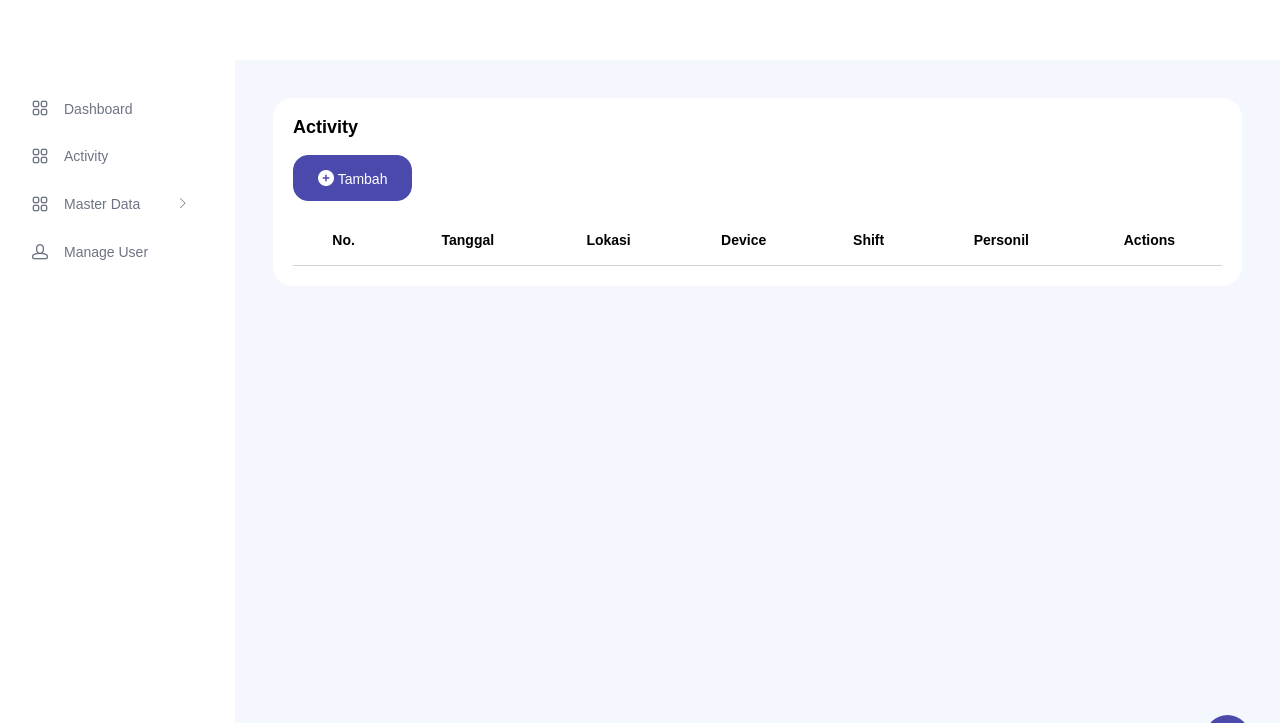
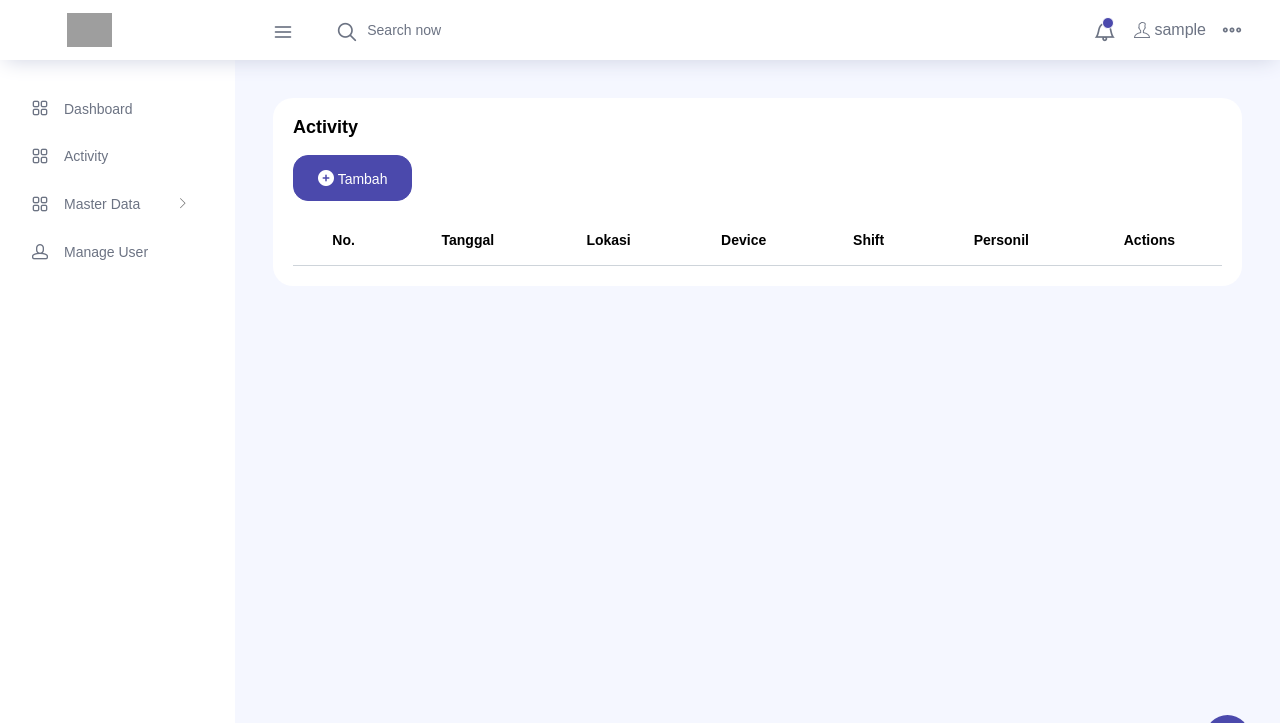
Before and after one commit to MrFuther/tamaapp, a CodeIgniter app: page /tamaapp/index.php/activity/index in a window 1280 px wide. Shown: the top 723 px of the page. Run offline with CodeIgniter, Linux system fonts and the light colour scheme; the visitor is signed in with stand-in values (Sample User, id 1); data that the repository does not hold is empty; style sheets or scripts are compiled from the project's sources; some web fonts are replaced; grey boxes are pictures that could not be loaded.

Commit message:
navbar.php fixed

```diff
--- a/application/views/dashboard/activity.php
+++ b/application/views/dashboard/activity.php
@@ -26,7 +26,7 @@
 <body>
   <div class="container-scroller">
     <!-- partial:partials/_navbar.html -->
-
+    <?php include 'navbar.php'; ?>
     <!-- partial -->
     <div class="container-fluid page-body-wrapper">
       <!-- partial:partials/_settings-panel.html -->
--- a/application/views/dashboard/navbar.php
+++ b/application/views/dashboard/navbar.php
@@ -19,5 +19,78 @@
             </div>
           </li>
         </ul>
+        <ul class="navbar-nav navbar-nav-right">
+          <li class="nav-item dropdown">
+            <a class="nav-link count-indicator dropdown-toggle" id="notificationDropdown" href="#" data-toggle="dropdown">
+              <i class="icon-bell mx-0"></i>
+              <span class="count"></span>
+            </a>
+            <div class="dropdown-menu dropdown-menu-right navbar-dropdown preview-list" aria-labelledby="notificationDropdown">
+              <p class="mb-0 font-weight-normal float-left dropdown-header">Notifications</p>
+              <a class="dropdown-item preview-item">
+                <div class="preview-thumbnail">
+                  <div class="preview-icon bg-success">
+                    <i class="ti-info-alt mx-0"></i>
+                  </div>
+                </div>
+                <div class="preview-item-content">
+                  <h6 class="preview-subject font-weight-normal">Application Error</h6>
+                  <p class="font-weight-light small-text mb-0 text-muted">
+                    Just now
+                  </p>
+                </div>
+              </a>
+              <a class="dropdown-item preview-item">
+                <div class="preview-thumbnail">
+                  <div class="preview-icon bg-warning">
+                    <i class="ti-settings mx-0"></i>
+                  </div>
+                </div>
+                <div class="preview-item-content">
+                  <h6 class="preview-subject font-weight-normal">Settings</h6>
+                  <p class="font-weight-light small-text mb-0 text-muted">
+                    Private message
+                  </p>
+                </div>
+              </a>
+              <a class="dropdown-item preview-item">
+                <div class="preview-thumbnail">
+                  <div class="preview-icon bg-info">
+                    <i class="ti-user mx-0"></i>
+                  </div>
+                </div>
+                <div class="preview-item-content">
+                  <h6 class="preview-subject font-weight-normal">New user registration</h6>
+                  <p class="font-weight-light small-text mb-0 text-muted">
+                    2 days ago
+                  </p>
+                </div>
+              </a>
+            </div>
+          </li>
+          <li class="nav-item nav-profile dropdown">
+            <a class="nav-link dropdown-toggle" href="#" data-toggle="dropdown" id="profileDropdown">
+              <i class="ti-user mx-0"></i> <?php echo $user['username']; ?>
+            </a>
+            <div class="dropdown-menu dropdown-menu-right navbar-dropdown" aria-labelledby="profileDropdown">
+              <a class="dropdown-item">
+                <i class="ti-settings text-primary"></i>
+                Settings
+              </a>
+              <a class="dropdown-item" href="#" onclick="showLogoutConfirmation()">
+                <i class="ti-power-off text-primary"></i>
+                Logout
+              </a>
+            </div>
+          </li>
+          <li class="nav-item nav-settings d-none d-lg-flex">
+            <a class="nav-link" href="#">
+              <i class="icon-ellipsis"></i>
+            </a>
+          </li>
+        </ul>
+        <button class="navbar-toggler navbar-toggler-right d-lg-none align-self-center" type="button" data-toggle="offcanvas">
+          <span class="icon-menu"></span>
+        </button>
       </div>
     </nav>
```
Lines whose indentation alone changed are shown as unchanged.
